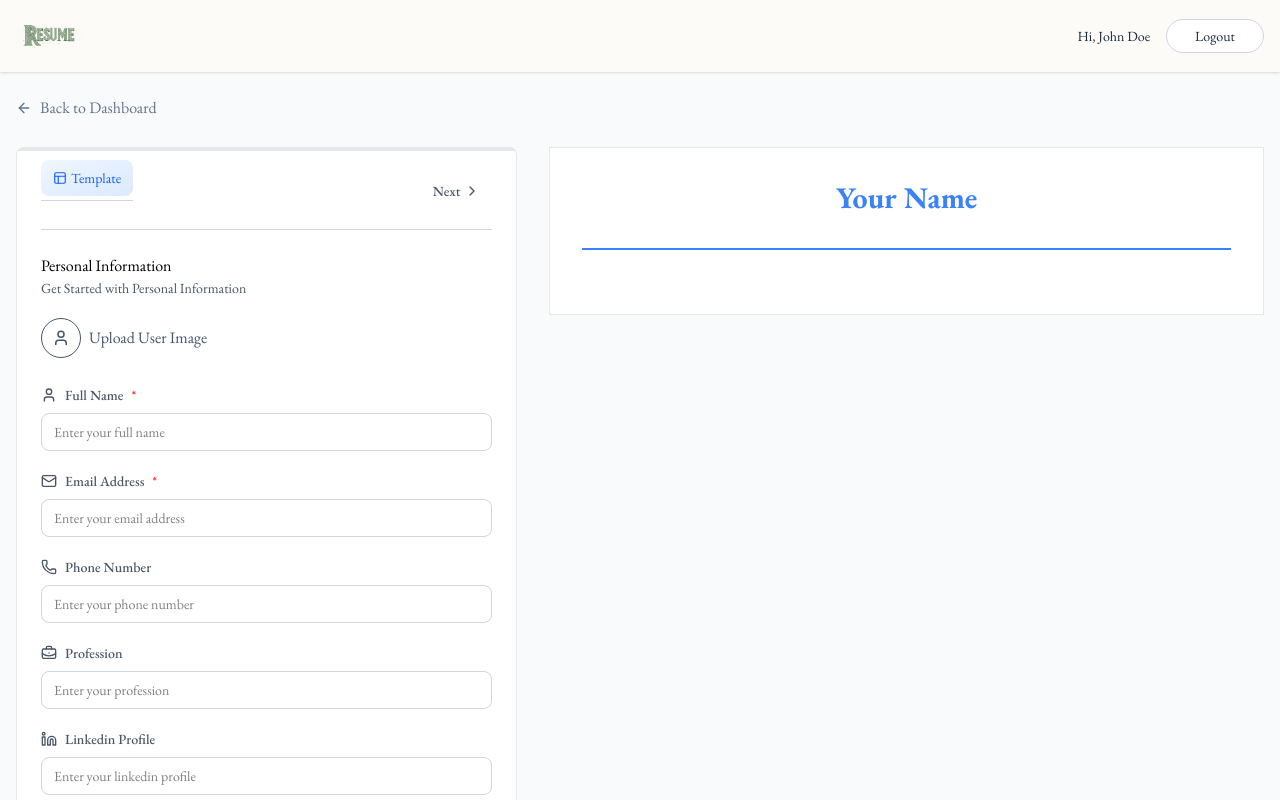
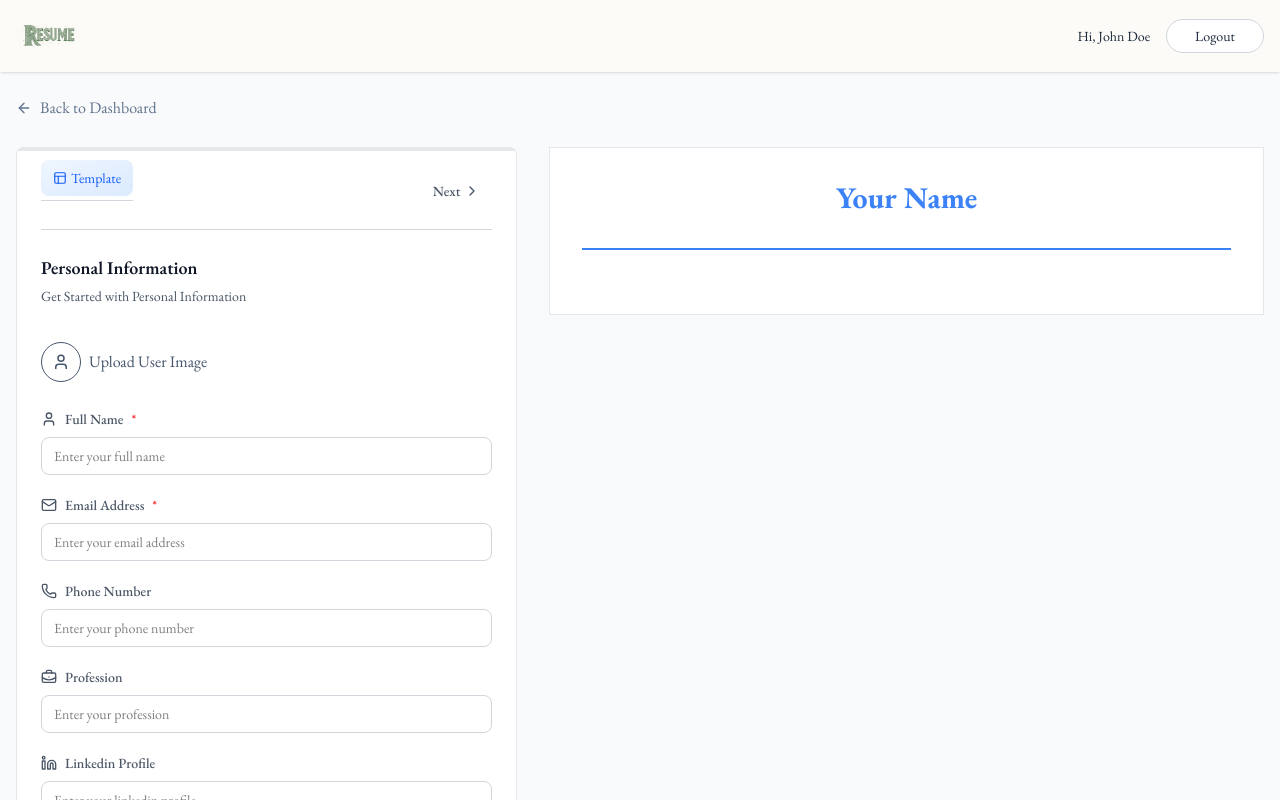
Before and after one commit to Blank-16/Resume-Builder, a React (Vite) app in the folder client/: page /app/builder/1 in a window 1280 px wide. Shown: the top 800 px of the page. Built offline with nearby package versions, Linux system fonts and the light colour scheme.

Commit message:
bugs fixes PersonalInfoForm

```diff
--- a/client/src/components/PersonalInfoForm.jsx
+++ b/client/src/components/PersonalInfoForm.jsx
@@ -1,7 +1,7 @@
 import { BriefcaseBusiness, Globe, Linkedin, Mail, Phone, User } from 'lucide-react'
 import React from 'react'
 
-const PersonalInfoForm = ({ data, onChange, removeBackground, setRemoveBackground }) => {
+const PersonalInfoForm = ({ data = {}, onChange, removeBackground, setRemoveBackground }) => {
 
     const handleChange = (field, value) => {
         onChange({ ...data, [field]: value })
@@ -19,9 +19,10 @@
 
     return (
         <div className="">
-            <h3 className="text-lg font-semibold text-gray-900"> </h3>
+            <h3 className="text-lg font-semibold text-gray-900 mb-1">
                 Personal Information
-                <p className='text-sm text-gray-600'>Get Started with Personal Information</p>
+            </h3>
+            <p className='text-sm text-gray-600 mb-4'>Get Started with Personal Information</p>
                 <div className="flex items-center gap-2">
                     <label className="relative inline-block cursor-pointer">
                         {data.image ? (
--- a/client/src/pages/ResumeBuilder.jsx
+++ b/client/src/pages/ResumeBuilder.jsx
@@ -66,16 +66,17 @@
   const loadingExistingResume = async () => {
     const resume = dummyResumeData.find(resume => resume._id === resumeId)
     if (resume) {
-      setResumeData(resume)
+      setResumeData({
+        ...resume,
+        personal_info: resume.personal_info || {}
+      })
       document.title = resume.title
     }
   }
 
   useEffect(() => {
-    {
-      loadingExistingResume()
-    }
-  })
+    loadingExistingResume()
+  }, [resumeId])
 
   return (
     <div className="">
```
